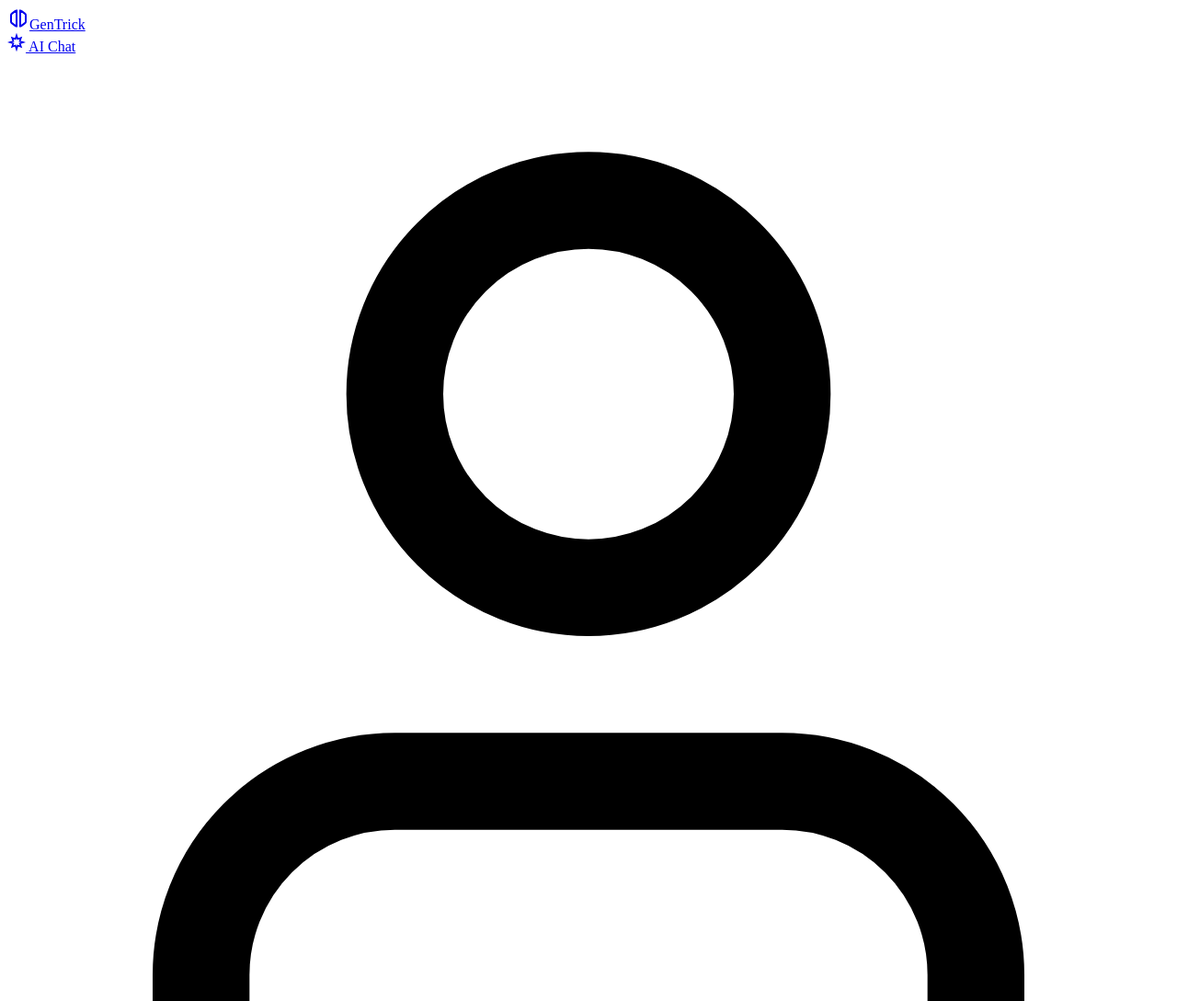
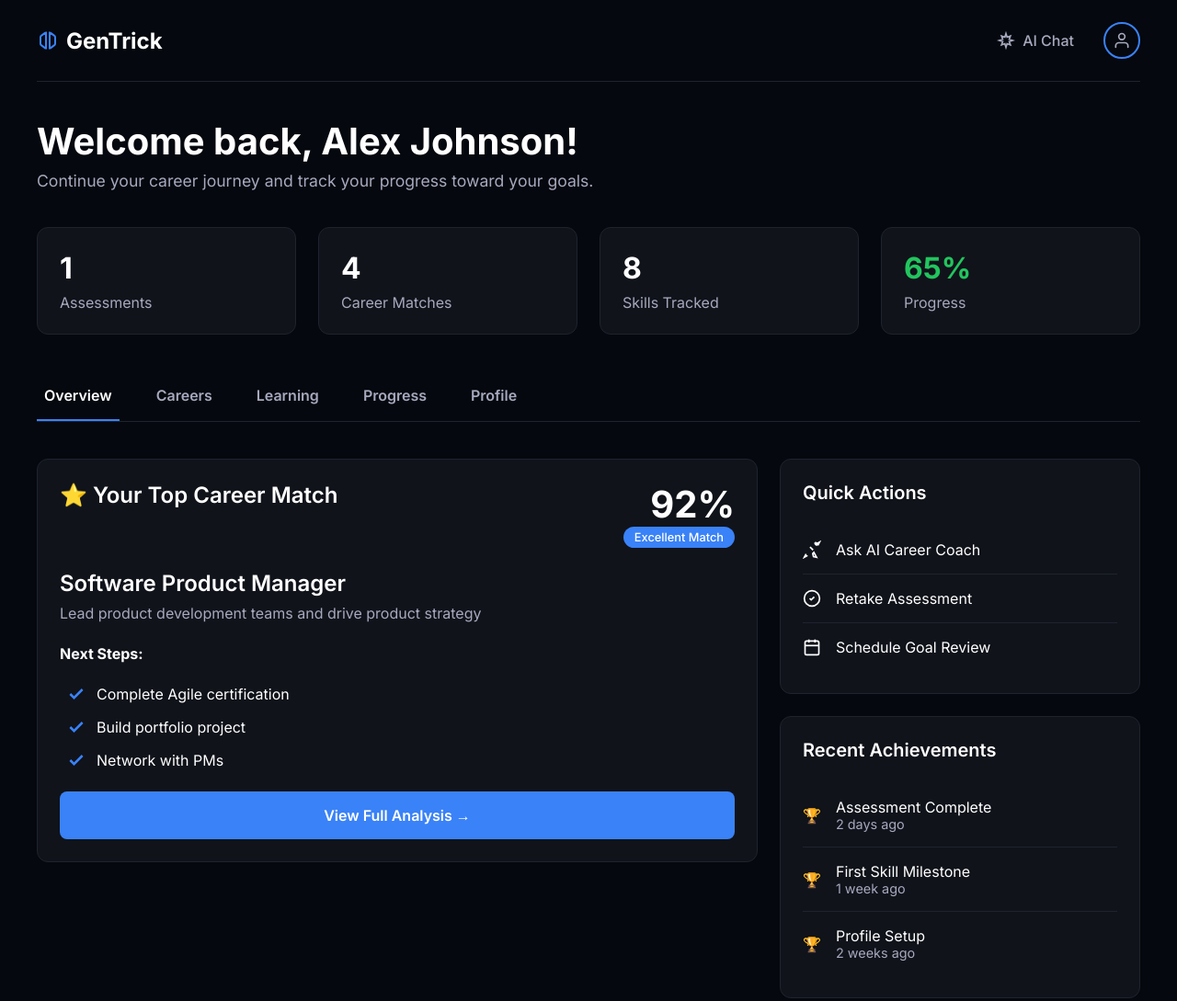
Before and after one commit to ahr1223/GenTrick, a plain HTML site: page pages/dashboard.html in a window 1280 px wide. Shown: the top 1089 px of the page at 92% size. Drawn offline with Linux system fonts and the light colour scheme; the site is published under a folder, as on GitHub Pages, so addresses that start at the root find nothing.

Commit message:
Update dashboard.html

```diff
--- a/pages/dashboard.html
+++ b/pages/dashboard.html
@@ -4,7 +4,7 @@
     <meta charset="UTF-8">
     <meta name="viewport" content="width=device-width, initial-scale=1.0">
     <title>Dashboard - GenTrick</title>
-    <link rel="stylesheet" href="/styles/dashboard.css">
+    <link rel="stylesheet" href="../styles/dashboard.css">
 </head>
 <body>
     <header class="header container">
```
